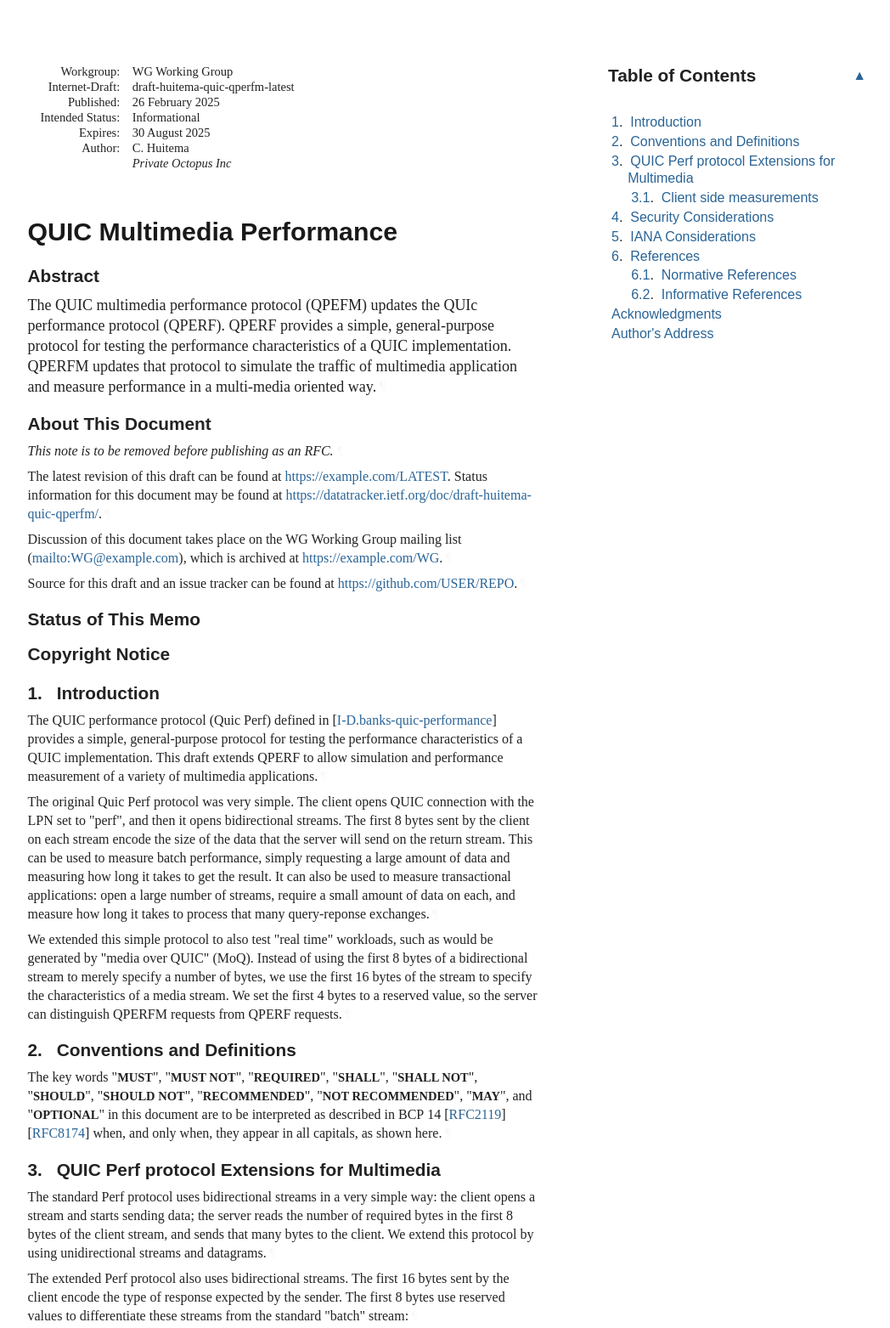
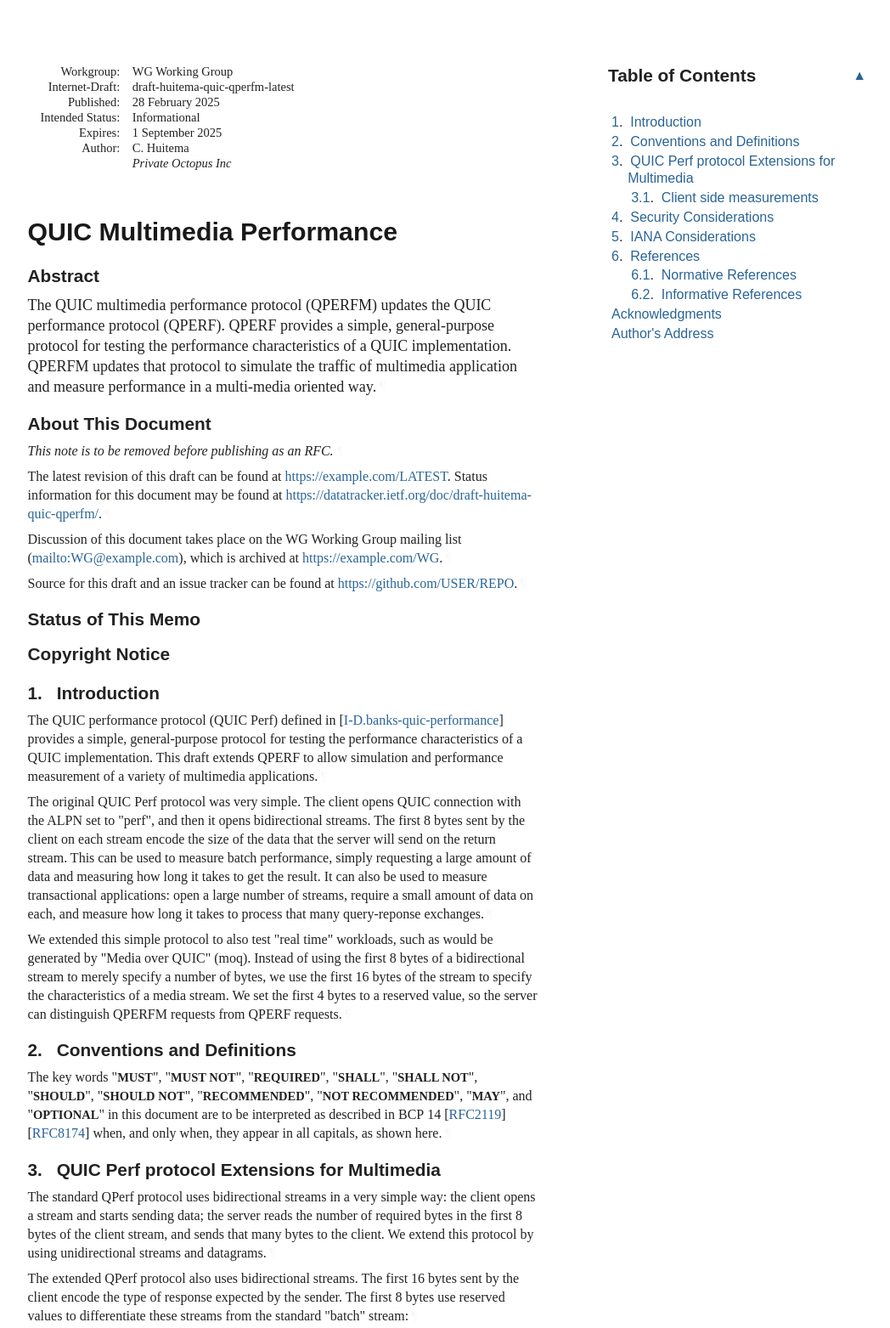
Before and after one commit to huitema/draft-huitema-quic-qperfm, a plain HTML site: page draft-huitema-quic-qperfm.html in a window 1280 px wide. Shown: the top 1563 px of the page at 85% size, without its empty margins (92-1140 px from the left). Drawn offline with Linux system fonts and the light colour scheme; a web font is replaced by a local one.

Commit message:
Script updating gh-pages from bed7d1c. [ci skip]

```diff
--- a/draft-huitema-quic-qperfm.html
+++ b/draft-huitema-quic-qperfm.html
@@ -7,7 +7,7 @@
 <title>QUIC Multimedia Performance</title>
 <meta content="Christian Huitema" name="author">
 <meta content="
-       The QUIC multimedia performance protocol (QPEFM) updates the QUIc performance
+       The QUIC multimedia performance protocol (QPERFM) updates the QUIC performance
 protocol (QPERF). QPERF provides a simple, general-purpose
 protocol for testing the performance characteristics of a QUIC
 implementation. QPERFM updates that protocol to simulate the traffic
@@ -1055,7 +1055,7 @@ svg :is([fill="white"], [fill^="#fff"]) {
 </tr></thead>
 <tfoot><tr>
 <td class="left">Huitema</td>
-<td class="center">Expires 30 August 2025</td>
+<td class="center">Expires 1 September 2025</td>
 <td class="right">[Page]</td>
 </tr></tfoot>
 </table>
@@ -1068,12 +1068,12 @@ svg :is([fill="white"], [fill^="#fff"]) {
 <dd class="internet-draft">draft-huitema-quic-qperfm-latest</dd>
 <dt class="label-published">Published:</dt>
 <dd class="published">
-<time datetime="2025-02-26" class="published">26 February 2025</time>
+<time datetime="2025-02-28" class="published">28 February 2025</time>
     </dd>
 <dt class="label-intended-status">Intended Status:</dt>
 <dd class="intended-status">Informational</dd>
 <dt class="label-expires">Expires:</dt>
-<dd class="expires"><time datetime="2025-08-30">30 August 2025</time></dd>
+<dd class="expires"><time datetime="2025-09-01">1 September 2025</time></dd>
 <dt class="label-authors">Author:</dt>
 <dd class="authors">
 <div class="author">
@@ -1086,7 +1086,7 @@ svg :is([fill="white"], [fill^="#fff"]) {
 <h1 id="title">QUIC Multimedia Performance</h1>
 <section id="section-abstract">
       <h2 id="abstract"><a href="#abstract" class="selfRef">Abstract</a></h2>
-<p id="section-abstract-1">The QUIC multimedia performance protocol (QPEFM) updates the QUIc performance
+<p id="section-abstract-1">The QUIC multimedia performance protocol (QPERFM) updates the QUIC performance
 protocol (QPERF). QPERF provides a simple, general-purpose
 protocol for testing the performance characteristics of a QUIC
 implementation. QPERFM updates that protocol to simulate the traffic
@@ -1127,7 +1127,7 @@ oriented way.<a href="#section-abstract-1" class="pilcrow">¶</a></p>
         time. It is inappropriate to use Internet-Drafts as reference
         material or to cite them other than as "work in progress."<a href="#section-boilerplate.1-3" class="pilcrow">¶</a></p>
 <p id="section-boilerplate.1-4">
-        This Internet-Draft will expire on 30 August 2025.<a href="#section-boilerplate.1-4" class="pilcrow">¶</a></p>
+        This Internet-Draft will expire on 1 September 2025.<a href="#section-boilerplate.1-4" class="pilcrow">¶</a></p>
 </section>
 </div>
 <div id="copyright">
@@ -1202,13 +1202,13 @@ oriented way.<a href="#section-abstract-1" class="pilcrow">¶</a></p>
       <h2 id="name-introduction">
 <a href="#section-1" class="section-number selfRef">1. </a><a href="#name-introduction" class="section-name selfRef">Introduction</a>
       </h2>
-<p id="section-1-1">The QUIC performance protocol (Quic Perf) defined in <span>[<a href="#I-D.banks-quic-performance" class="cite xref">I-D.banks-quic-performance</a>]</span> provides
+<p id="section-1-1">The QUIC performance protocol (QUIC Perf) defined in <span>[<a href="#I-D.banks-quic-performance" class="cite xref">I-D.banks-quic-performance</a>]</span> provides
 a simple, general-purpose
 protocol for testing the performance characteristics of a QUIC
 implementation. This draft extends QPERF to allow simulation and
 performance measurement of a variety of multimedia applications.<a href="#section-1-1" class="pilcrow">¶</a></p>
-<p id="section-1-2">The original Quic Perf protocol was very simple. The client opens QUIC connection with
-the LPN set to "perf", and then it opens bidirectional streams.
+<p id="section-1-2">The original QUIC Perf protocol was very simple. The client opens QUIC connection with
+the ALPN set to "perf", and then it opens bidirectional streams.
 The first 8 bytes sent by the client on each stream
 encode the size of the data that the server will send
 on the return stream. This can be used to measure batch performance, simply requesting
@@ -1217,7 +1217,7 @@ be used to measure transactional applications: open a large number of streams,
 require a small amount of data on each, and measure how long it takes to process
 that many query-reponse exchanges.<a href="#section-1-2" class="pilcrow">¶</a></p>
 <p id="section-1-3">We extended this simple protocol to also test "real time" workloads,
-such as would be generated by "media over QUIC" (MoQ). Instead of using the first 8
+such as would be generated by "Media over QUIC" (moq). Instead of using the first 8
 bytes of a bidirectional stream to merely specify a number of bytes, we use the
 first 16 bytes of the stream to specify the characteristics of a media stream. We
 set the first 4 bytes to a reserved value, so the server can distinguish
@@ -1240,11 +1240,11 @@ appear in all capitals, as shown here.<a href="#section-2-1" class="pilcrow">¶<
       <h2 id="name-quic-perf-protocol-extensio">
 <a href="#section-3" class="section-number selfRef">3. </a><a href="#name-quic-perf-protocol-extensio" class="section-name selfRef">QUIC Perf protocol Extensions for Multimedia</a>
       </h2>
-<p id="section-3-1">The standard Perf protocol uses bidirectional streams in a very simple way: the client
+<p id="section-3-1">The standard QPerf protocol uses bidirectional streams in a very simple way: the client
 opens a stream and starts sending data; the server reads the number of required bytes in
 the first 8 bytes of the client stream, and sends that many bytes to the client. We extend
 this protocol by using unidirectional streams and datagrams.<a href="#section-3-1" class="pilcrow">¶</a></p>
-<p id="section-3-2">The extended Perf protocol also uses bidirectional streams. The first 16 bytes sent by the
+<p id="section-3-2">The extended QPerf protocol also uses bidirectional streams. The first 16 bytes sent by the
 client encode the type of response expected by the sender. The first 8 bytes use reserved
 values to differentiate these streams from the standard "batch" stream:<a href="#section-3-2" class="pilcrow">¶</a></p>
 <ul class="normal">
```
Also changed, not shown: index.html (+1 -1 lines), draft-huitema-quic-qperfm.txt.
